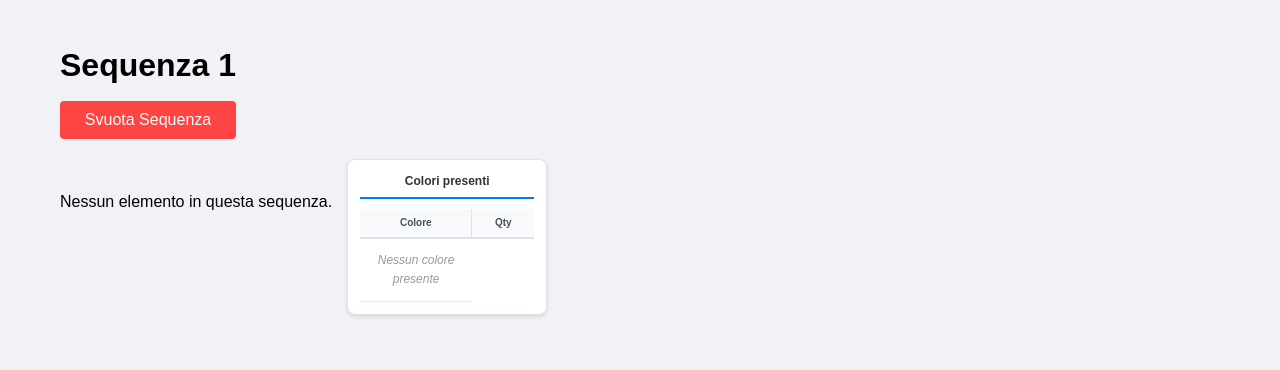
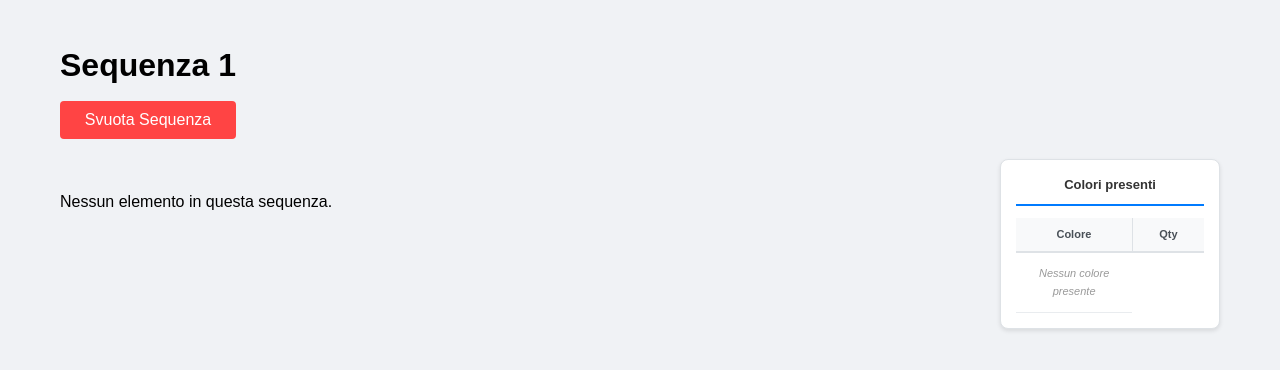
Before and after one commit to therealmrcolor/Programma-Estetica, a Flask app: page /1 in a window 1280 px wide. Shown: the part 74-444 px from the top of the page. Run offline with Flask 3, Linux system fonts and the light colour scheme; data comes from the database, SQL or seed files in the repository; data that the repository does not hold is empty.

Commit message:
aggiustamenti grafici

```diff
--- a/static/style.css
+++ b/static/style.css
@@ -223,19 +223,19 @@ textarea {
 .colors-recap {
     background-color: white;
     border-radius: 8px;
-    padding: 12px;
+    padding: 15px;
     box-shadow: 0 2px 4px rgba(0,0,0,0.1);
-    min-width: 180px;
+    min-width: 200px;
     border: 1px solid #dee2e6;
 }
 
 .colors-recap h3 {
-    margin: 0 0 10px 0;
-    font-size: 12px;
+    margin: 0 0 12px 0;
+    font-size: 13px;
     color: #333;
     text-align: center;
     border-bottom: 2px solid #007bff;
-    padding-bottom: 6px;
+    padding-bottom: 8px;
     font-weight: bold;
 }
 
@@ -285,7 +285,7 @@ textarea {
     text-align: center;
     color: #999;
     font-style: italic;
-    font-size: 12px;
+    font-size: 11px;
     padding: 12px;
     border-bottom: 1px solid #e9ecef;
 }
@@ -298,9 +298,9 @@ textarea {
 
 .colors-header-item {
     display: table-cell;
-    padding: 6px 8px;
+    padding: 8px 10px;
     font-weight: bold;
-    font-size: 10px;
+    font-size: 11px;
     color: #495057;
     text-align: center;
     border-bottom: 2px solid #dee2e6;
@@ -542,9 +542,14 @@ textarea {
     align-items: flex-start;
 }
 
+.sequence-items-container {
+    flex: 1;
+    min-width: 0;
+}
+
 .colors-recap-sidebar {
     flex-shrink: 0;
-    width: 200px;
+    width: 220px;
     position: sticky;
     top: 20px;
 }
```
Also changed, not shown: other parts of static/style.css (+15 -15 lines).
